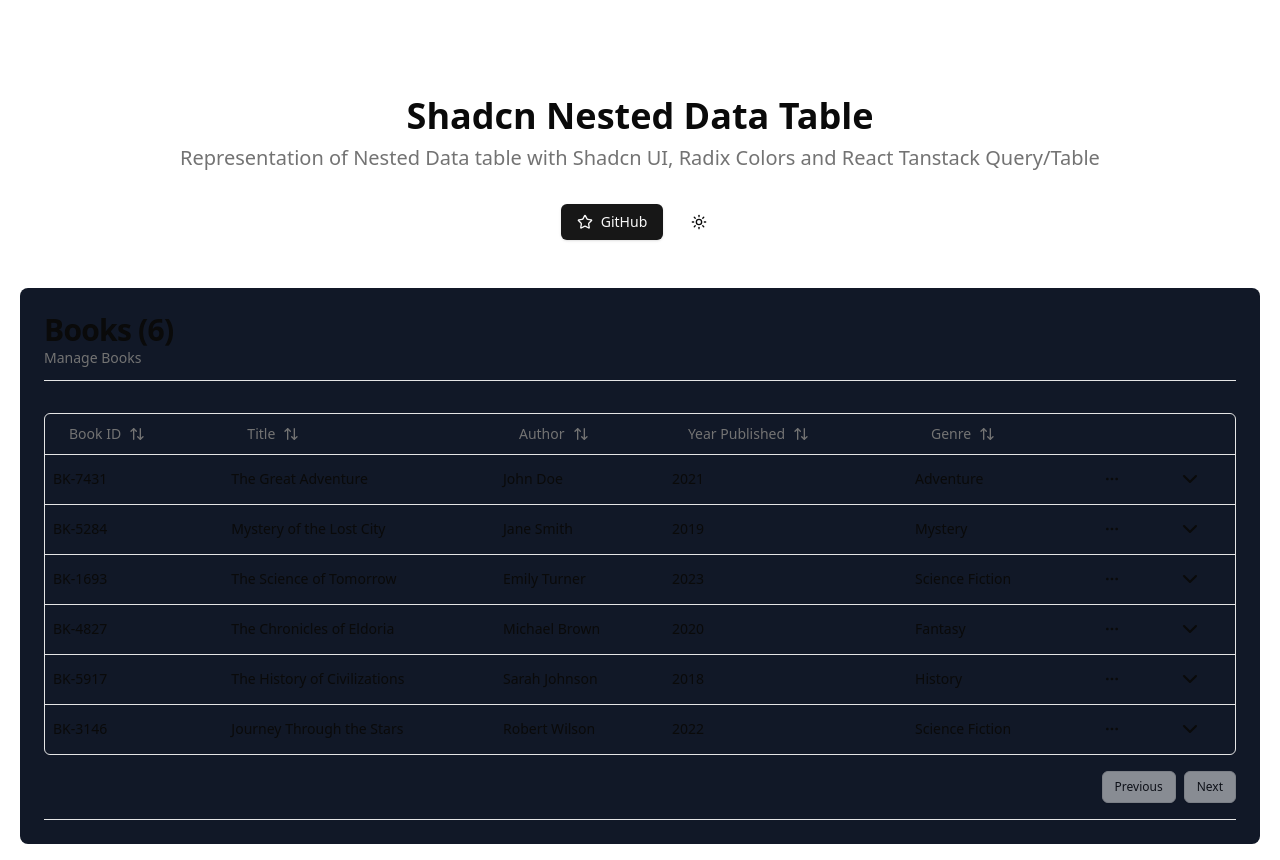
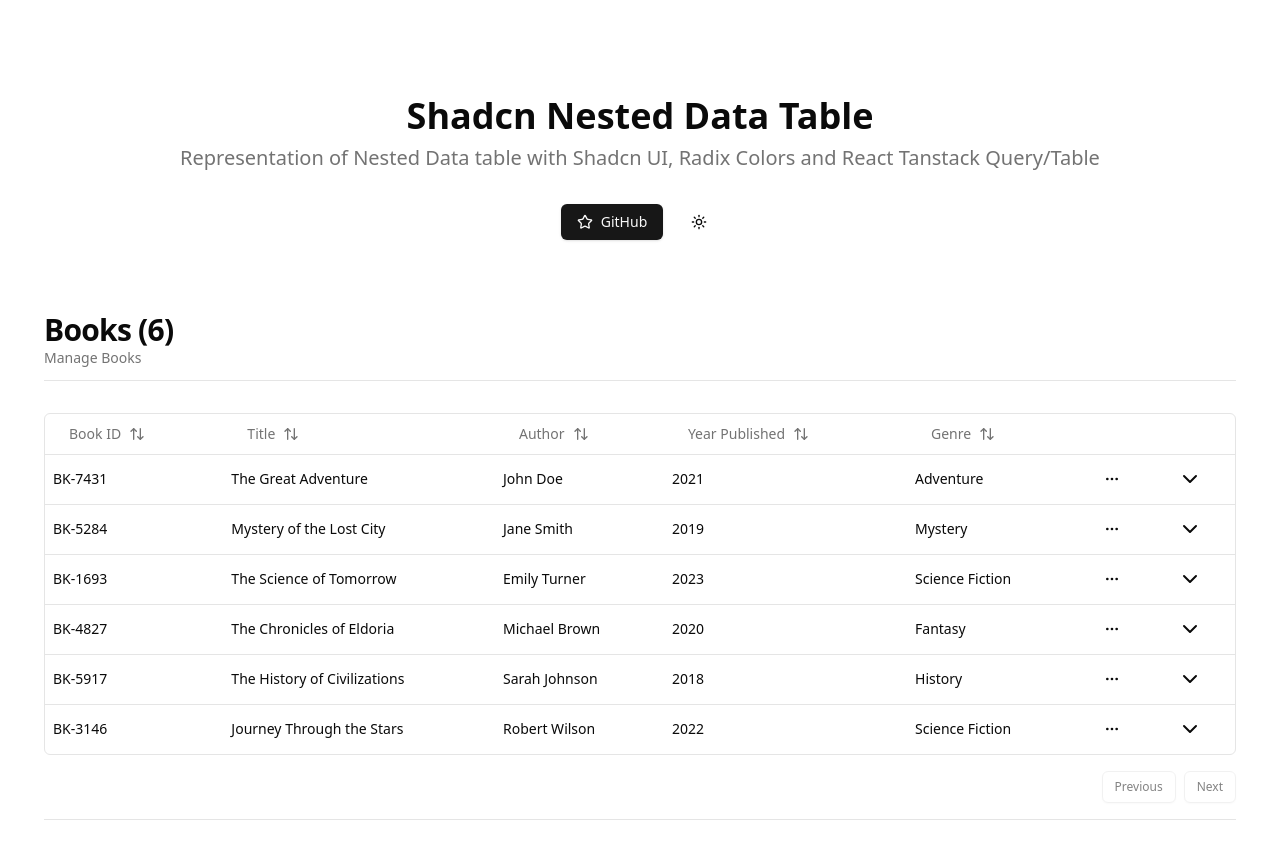
Before and after one commit to Shubham996633/nested_table, a Next.js app: page / in a window 1280 px wide. Built offline with nearby package versions, Linux system fonts and the light colour scheme.

Commit message:
chore: change colors

```diff
--- a/components/demo/nested-data-table/nested-data-table.tsx
+++ b/components/demo/nested-data-table/nested-data-table.tsx
@@ -7,7 +7,7 @@ type Props = {}
 
 const NestedDataTable = (props: Props) => {
     return (
-        <div className="bg-gray-900 rounded-lg p-6 flex-col ">
+        <div className="dark:bg-gray-900 bg-[#00000] rounded-lg p-6 flex-col ">
             <div className="flex-1 ">
 
 
```
